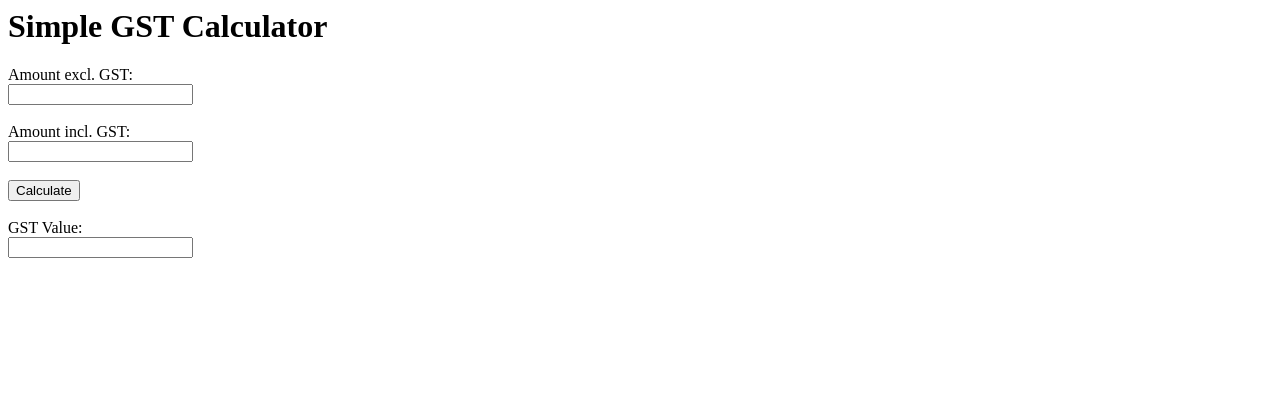
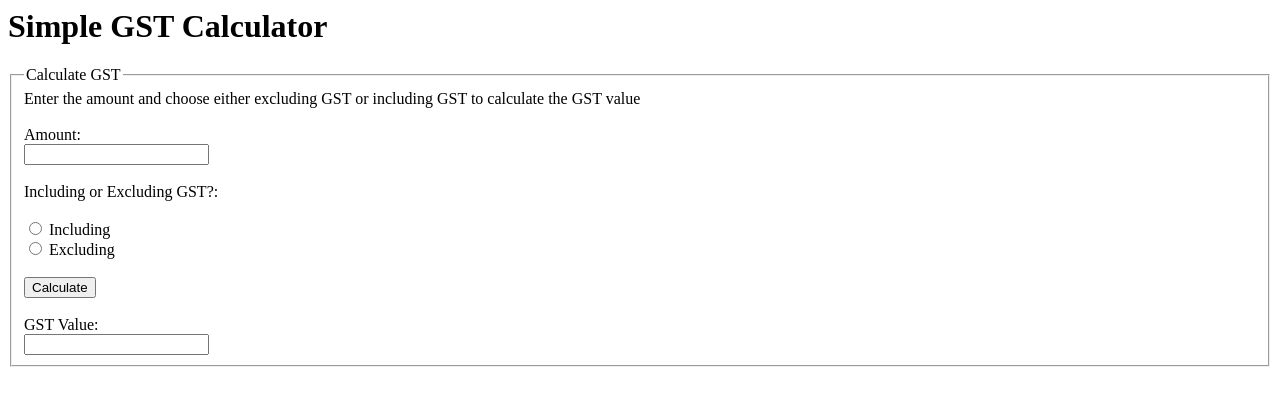
Before and after one commit to BenClist/Tax-Calculator, a PHP site: page / in a window 1280 px wide. Shown: the top 406 px of the page. Run offline with PHP 8.4, Linux system fonts and the light colour scheme.

Commit message:
Re-Factored form to use radio buttons

```diff
--- a/index.php
+++ b/index.php
@@ -2,25 +2,37 @@
 
 <head>
     <title>GST Calculator</title>
+    <link rel="stylesheet" type="text/css" href="CSS/style.css">
+    <script src="Scripts/gst.js"></script>
 </head>
 
 <body>
     <h1>Simple GST Calculator</h1>
-    <form>
-        Amount excl. GST:
-        <br>
-        <input type="text" name="exclgst">
-        <br>
-        <br> Amount incl. GST:
-        <br>
-        <input type="text" name="inclgst">
-        <br>
-        <br>
-        <input type="submit" value="Calculate">
-        <br>
-        <br> GST Value:
-        <br>
-        <input type="text" name="gst">
+    <form action="" id="gstcalc" onsubmit="return false;">
+        <fieldset>
+            <legend>Calculate GST</legend>
+            <label>Enter the amount and choose either excluding GST or including GST to calculate the GST value</label>
+            <br>
+            <br>
+            <label>Amount:</label>
+            <br>
+            <input type="number" min="0.01" step="0.01" id="amount">
+            <br>
+            <br>
+            <labeL>Including or Excluding GST?:</labeL>
+            <br>
+            <br>
+            <input type="radio" value="Including GST" name="inclOrExcl" id="inclgst"> Including
+            <br>
+            <input type="radio" value="Excluding GST" name="inclOrExcl" id="exclgst"> Excluding
+            <br>
+            <br>
+            <input type="submit" value="Calculate" onclick="calculateGST()">
+            <br>
+            <br> GST Value:
+            <br>
+            <input type="number" min="0.01" step="0.01" id="gst">
+        </fieldset>
     </form>
 </body>
 
```
